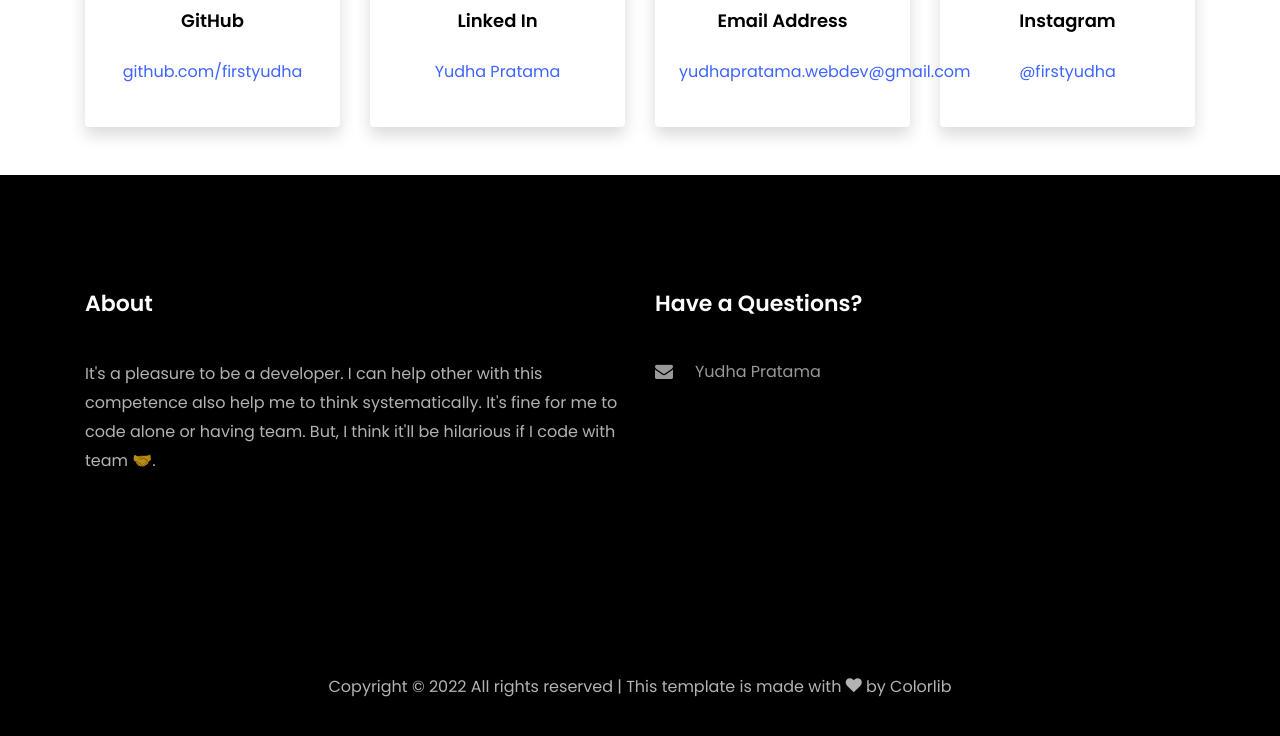
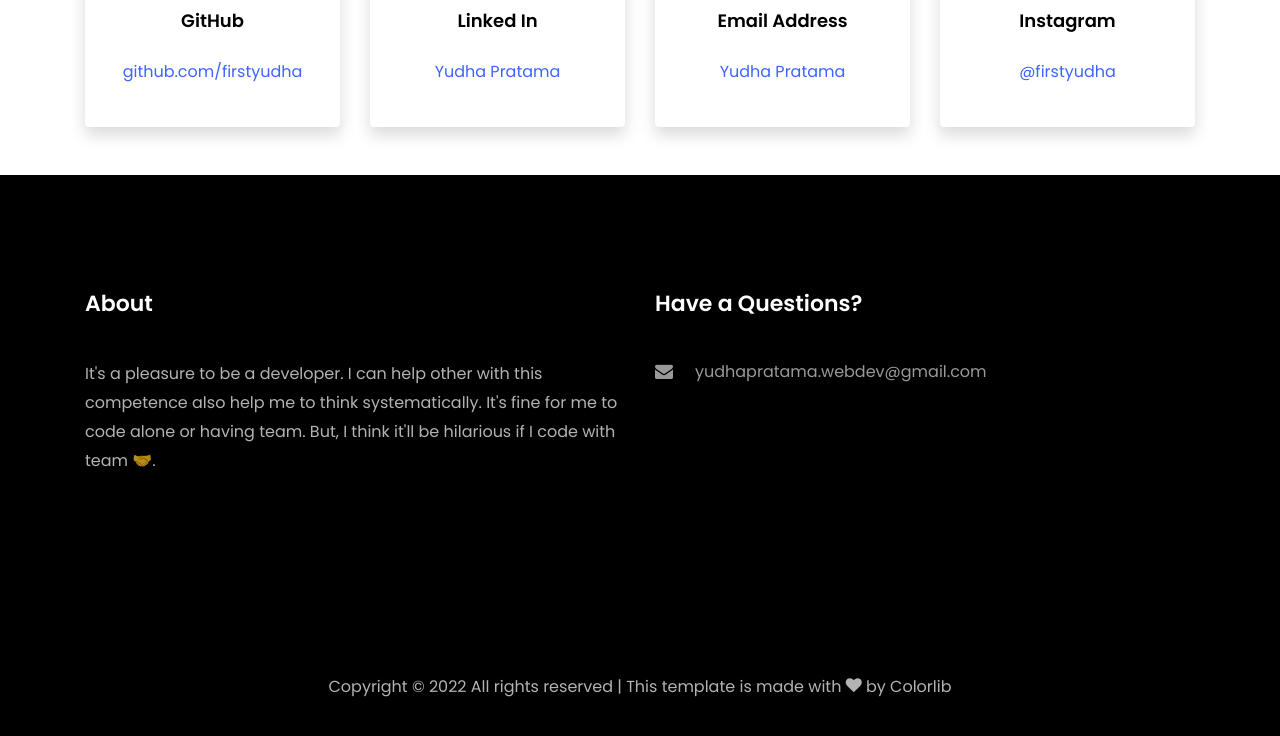
Before and after one commit to firstyudha/new-cv, a plain HTML site: page index.html in a window 1280 px wide. Shown: the part 6788-7524 px from the top of the page. Drawn offline with Linux system fonts and the light colour scheme; files whose address does not match are found by name.

Commit message:
Update index.html

```diff
--- a/index.html
+++ b/index.html
@@ -495,7 +495,7 @@
                         </div>
                         <div>
                             <h3 class="mb-4">Email Address</h3>
-                            <p><a href="mailto:yudhapratama.webdev@gmail.com">yudhapratama.webdev@gmail.com</a></p>
+                            <p><a href="mailto:yudhapratama.webdev@gmail.com">Yudha Pratama</a></p>
                         </div>
                     </div>
                 </div>
@@ -536,7 +536,7 @@
                         <div class="block-23 mb-3">
                             <ul>
                                 <li><a href="mailto:yudhapratama.webdev@gmail.com"><span class="icon icon-envelope"></span><span
-											class="text">Yudha Pratama</span></a></li>
+											class="text">yudhapratama.webdev@gmail.com</span></a></li>
                             </ul>
                         </div>
                     </div>
```
